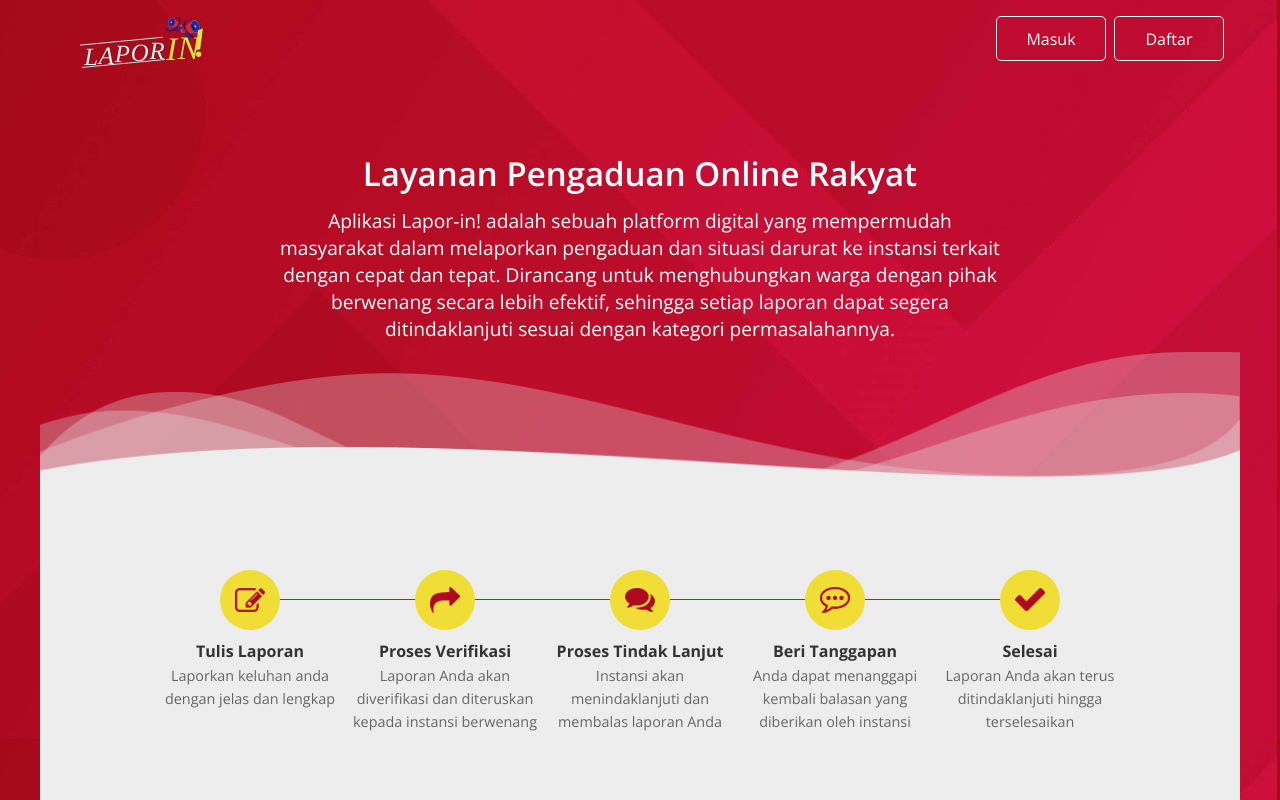
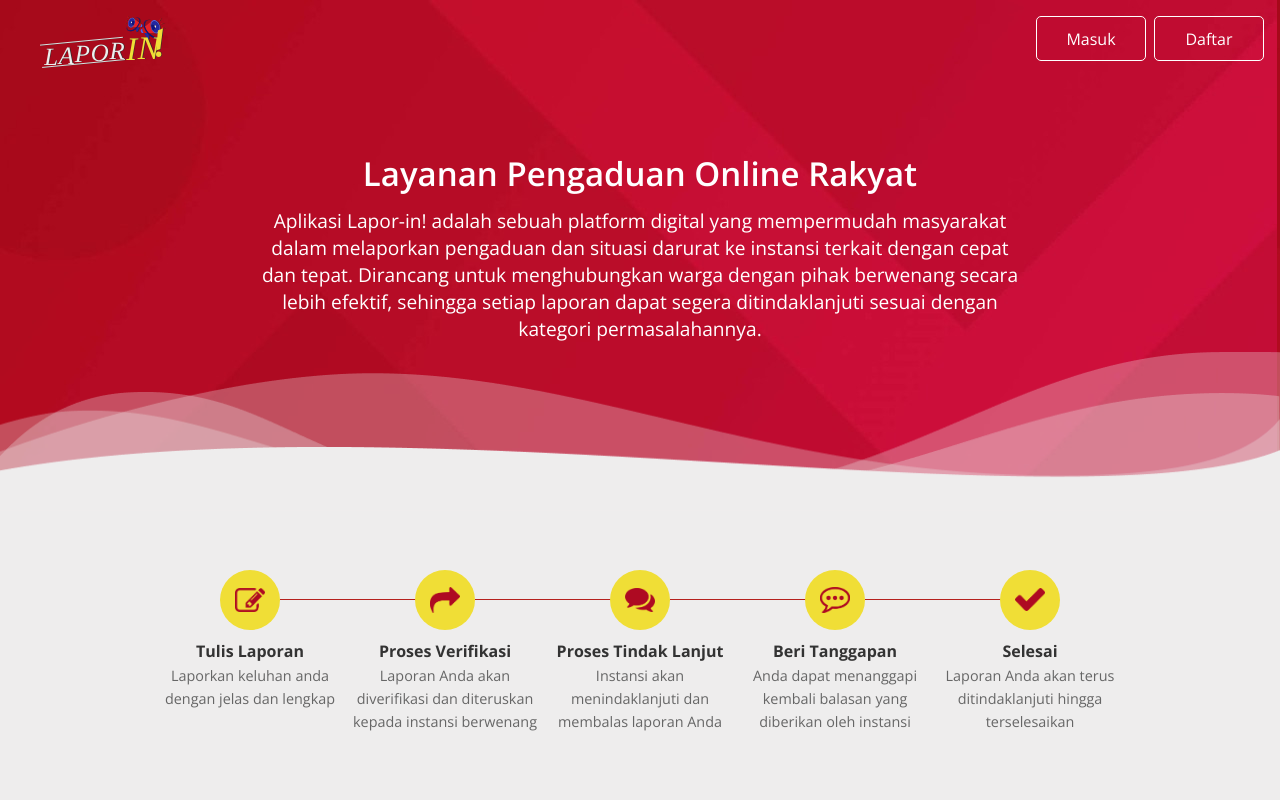
Before and after one commit to faajrrs/lapor-in, a React (Vite) app: page / in a window 1280 px wide. Built offline with nearby package versions, Linux system fonts and the light colour scheme.

Commit message:
FE Halaman Homepage dan Auth

```diff
--- a/src/App.css
+++ b/src/App.css
@@ -36,6 +36,8 @@ a {
 }
 body {
   width: 100%;
+  max-width: 1280px;
+  margin-inline: auto;
   display: flex;
   justify-content: center;
   align-items: center;
@@ -46,8 +48,6 @@ body {
 
 .home {
   width: 100%;
-  max-width: 1200px;
-  margin-inline: auto;
   height: 100%;
   min-height: 100vh;
   position: relative;
```
